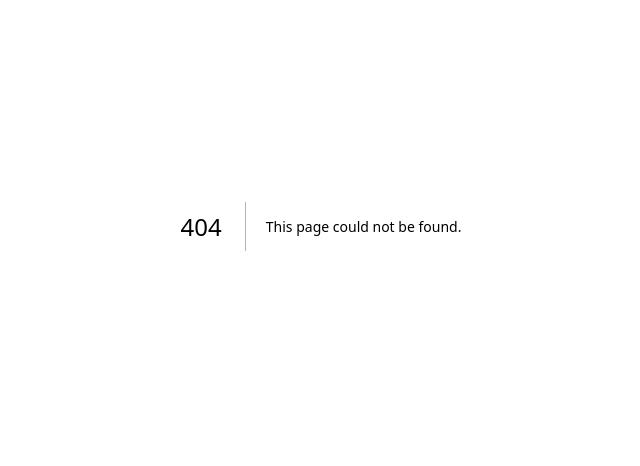
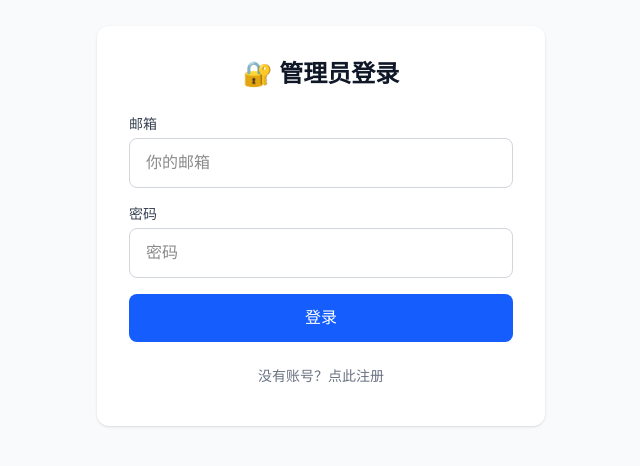
Before and after one commit to jianglai520/my-blog, a Next.js app: page /login in a window 1280 px wide. Before the commit this address had no page. Shown: the part 174-640 px from the top of the page, without its empty margins (319-959 px from the left). Built offline with nearby package versions, Linux system fonts and the light colour scheme; no server answers.

Commit message:
second commit

```diff
--- a/app/admin/page.tsx
+++ b/app/admin/page.tsx
@@ -1,7 +1,7 @@
 'use client'
 
 import { supabase } from '@/lib/supabase'
-import { useState } from 'react'
+import { useState, useEffect } from 'react'
 import { useRouter } from 'next/navigation'
 
 export default function AdminPage() {
@@ -10,7 +10,35 @@ export default function AdminPage() {
   const [content, setContent] = useState('')
   const [message, setMessage] = useState('')
   const [loading, setLoading] = useState(false)
+  const [checking, setChecking] = useState(true)
 
+  // 页面加载时检查是否已登录
+  useEffect(() => {
+    supabase.auth.getSession().then(({ data: { session } }) => {
+      if (!session) {
+        router.push('/login')  // 没登录就跳转到登录页
+      } else {
+        setChecking(false)
+      }
+    })
+  }, [router])
+
+  // 退出登录
+  async function handleLogout() {
+    await supabase.auth.signOut()
+    router.push('/login')
+  }
+
+  // 检查登录中，显示加载
+  if (checking) {
+    return (
+      <div className="min-h-screen bg-gray-50 flex items-center justify-center">
+        <p className="text-gray-400">检查登录状态...</p>
+      </div>
+    )
+  }
+
+  // 已登录，显示发布表单（以下代码和之前一样）
   async function handleSubmit(e: React.FormEvent) {
     e.preventDefault()
 
@@ -47,20 +75,24 @@ export default function AdminPage() {
   return (
     <div className="min-h-screen bg-gray-50 py-12">
       <div className="max-w-2xl mx-auto px-4">
-        <div className="mb-8">
-          <a href="/" className="text-blue-600 hover:text-blue-800 text-sm">
-            ← 返回首页
-          </a>
-          <h1 className="text-3xl font-bold text-gray-900 mt-2">
-            写新文章
-          </h1>
+        <div className="mb-8 flex justify-between items-center">
+          <div>
+            <a href="/" className="text-blue-600 hover:text-blue-800 text-sm">
+              ← 返回首页
+            </a>
+            <h1 className="text-3xl font-bold text-gray-900 mt-2">写新文章</h1>
+          </div>
+          <button
+            onClick={handleLogout}
+            className="text-sm text-red-500 hover:text-red-700"
+          >
+            退出登录
+          </button>
         </div>
 
         <form onSubmit={handleSubmit} className="bg-white rounded-xl p-8 shadow-sm space-y-6">
           <div>
-            <label className="block text-sm font-medium text-gray-700 mb-2">
-              文章标题
-            </label>
+            <label className="block text-sm font-medium text-gray-700 mb-2">文章标题</label>
             <input
               type="text"
               value={title}
@@ -71,9 +103,7 @@ export default function AdminPage() {
           </div>
 
           <div>
-            <label className="block text-sm font-medium text-gray-700 mb-2">
-              文章内容
-            </label>
+            <label className="block text-sm font-medium text-gray-700 mb-2">文章内容</label>
             <textarea
               value={content}
               onChange={(e) => setContent(e.target.value)}
@@ -87,9 +117,7 @@ export default function AdminPage() {
             type="submit"
             disabled={loading}
             className={`w-full py-3 px-6 rounded-lg text-white font-medium text-lg ${
-              loading
-                ? 'bg-gray-400 cursor-not-allowed'
-                : 'bg-blue-600 hover:bg-blue-700'
+              loading ? 'bg-gray-400 cursor-not-allowed' : 'bg-blue-600 hover:bg-blue-700'
             }`}
           >
             {loading ? '发布中...' : '📝 发布文章'}
--- /dev/null
+++ b/app/login/page.tsx
@@ -0,0 +1,109 @@
+'use client'
+
+import { supabase } from '@/lib/supabase'
+import { useState } from 'react'
+import { useRouter } from 'next/navigation'
+
+export default function LoginPage() {
+  const router = useRouter()
+  const [email, setEmail] = useState('')
+  const [password, setPassword] = useState('')
+  const [message, setMessage] = useState('')
+  const [loading, setLoading] = useState(false)
+
+  async function handleLogin(e: React.FormEvent) {
+    e.preventDefault()
+    setLoading(true)
+    setMessage('')
+
+    const { error } = await supabase.auth.signInWithPassword({
+      email,
+      password,
+    })
+
+    setLoading(false)
+
+    if (error) {
+      setMessage('❌ 登录失败：' + error.message)
+    } else {
+      router.push('/admin')
+    }
+  }
+
+  async function handleSignUp() {
+    setLoading(true)
+    setMessage('')
+
+    const { error } = await supabase.auth.signUp({
+      email,
+      password,
+    })
+
+    setLoading(false)
+
+    if (error) {
+      setMessage('❌ 注册失败：' + error.message)
+    } else {
+      setMessage('✅ 注册成功，现在可以登录了！')
+    }
+  }
+
+  return (
+    <div className="min-h-screen bg-gray-50 flex items-center justify-center">
+      <div className="bg-white rounded-xl p-8 shadow-sm max-w-md w-full">
+        <h1 className="text-2xl font-bold text-gray-900 text-center mb-6">
+          🔐 管理员登录
+        </h1>
+
+        <form onSubmit={handleLogin} className="space-y-4">
+          <div>
+            <label className="block text-sm font-medium text-gray-700 mb-1">邮箱</label>
+            <input
+              type="email"
+              value={email}
+              onChange={(e) => setEmail(e.target.value)}
+              className="w-full px-4 py-3 border border-gray-300 rounded-lg focus:outline-none focus:ring-2 focus:ring-blue-500"
+              placeholder="你的邮箱"
+            />
+          </div>
+
+          <div>
+            <label className="block text-sm font-medium text-gray-700 mb-1">密码</label>
+            <input
+              type="password"
+              value={password}
+              onChange={(e) => setPassword(e.target.value)}
+              className="w-full px-4 py-3 border border-gray-300 rounded-lg focus:outline-none focus:ring-2 focus:ring-blue-500"
+              placeholder="密码"
+            />
+          </div>
+
+          <button
+            type="submit"
+            disabled={loading}
+            className="w-full py-3 bg-blue-600 text-white rounded-lg hover:bg-blue-700 disabled:bg-gray-400 font-medium"
+          >
+            {loading ? '登录中...' : '登录'}
+          </button>
+
+          <button
+            type="button"
+            onClick={handleSignUp}
+            disabled={loading}
+            className="w-full py-2 text-gray-500 text-sm hover:text-gray-700"
+          >
+            没有账号？点此注册
+          </button>
+
+          {message && (
+            <p className={`text-center text-sm ${
+              message.includes('✅') ? 'text-green-600' : 'text-red-600'
+            }`}>
+              {message}
+            </p>
+          )}
+        </form>
+      </div>
+    </div>
+  )
+}
```
